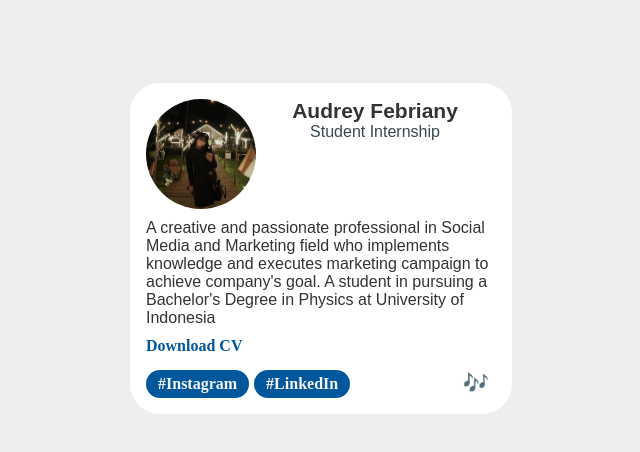
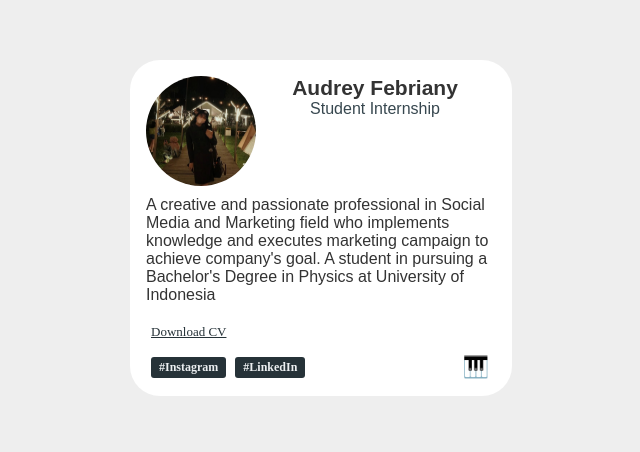
Before and after one commit to wandifrog/simple-personal-profile, a Next.js app: page / in a window 1280 px wide. Shown: the part 152-604 px from the top of the page, without its empty margins (319-959 px from the left). Built offline with nearby package versions, Linux system fonts and the light colour scheme.

Commit message:
chore: design 2

```diff
--- a/src/pages/index.tsx
+++ b/src/pages/index.tsx
@@ -1,7 +1,5 @@
 import styled from '@emotion/styled'
-import Link from 'next/link'
 import HStack from '../components/HStack'
-import PFancyHeader from '../components/PFancyHeader'
 import Text from '../components/Text'
 import VStack from '../components/VStack'
 
@@ -19,6 +17,8 @@ const Content = styled.div`
   padding: 16px;
   background-color: white;
   border-radius: 30px;
+  position: relative;
+  top: -20px;
 `
 const ProfilePicture = styled.img`
   width: 110px;
@@ -26,17 +26,22 @@ const ProfilePicture = styled.img`
   border-radius: 50%;
 `
 const CustomLink = styled.div`
-  background-color: #01579B;
-  padding: 5px 12px;
-  border-radius: 25px;
-  color: #F5F5F5;
-  margin-right: 5px;
+  background-color: #263238;
+  padding: 3px 8px;
+  border-radius: 3px;
+  color: #ECEFF1;
+  margin-right: 9px;
   cursor: pointer;
   font-weight: bold;
+  font-size: 12px;
 `
 const DownloadCV = styled.div`
-  color: #01579B;
-  font-weight: bold;
+  color: #263238;
+  font-weight: normal;
+  text-decoration: underline;
+  font-size: 13px;
+  margin-left: 5px;
+  margin-top: 20px;
 `
 const CustomText = styled.div`
   font-weight: lighter;
@@ -78,15 +83,15 @@ export default function HomePage() {
             <CustomText>Student Internship</CustomText>
           </VStack>
         </HStack>
-        <Text bottom={'10px'}>A creative and passionate professional in Social Media and Marketing field who implements knowledge and executes marketing campaign to achieve company's goal. A student in pursuing a Bachelor's Degree in Physics at University of Indonesia</Text>
+        <Text>A creative and passionate professional in Social Media and Marketing field who implements knowledge and executes marketing campaign to achieve company's goal. A student in pursuing a Bachelor's Degree in Physics at University of Indonesia</Text>
         <DownloadCV onClick={() => _downloadCV()}>Download CV</DownloadCV>
 
         <HStack top={'15px'} justify={'space-between'} align={'center'}>
-          <HStack>
+          <HStack left={'5px'}>
             <CustomLink onClick={() => _goToInstagram()}>#Instagram</CustomLink>
             <CustomLink onClick={() => _goToLinkedIn()}>#LinkedIn</CustomLink>
           </HStack>
-          <div style={{ fontSize: '21px', marginRight: '7px' }}>🎶</div>
+          <div style={{ fontSize: '21px', marginRight: '7px' }}>🎹</div>
         </HStack>
       </Content>
     </Container>
```
